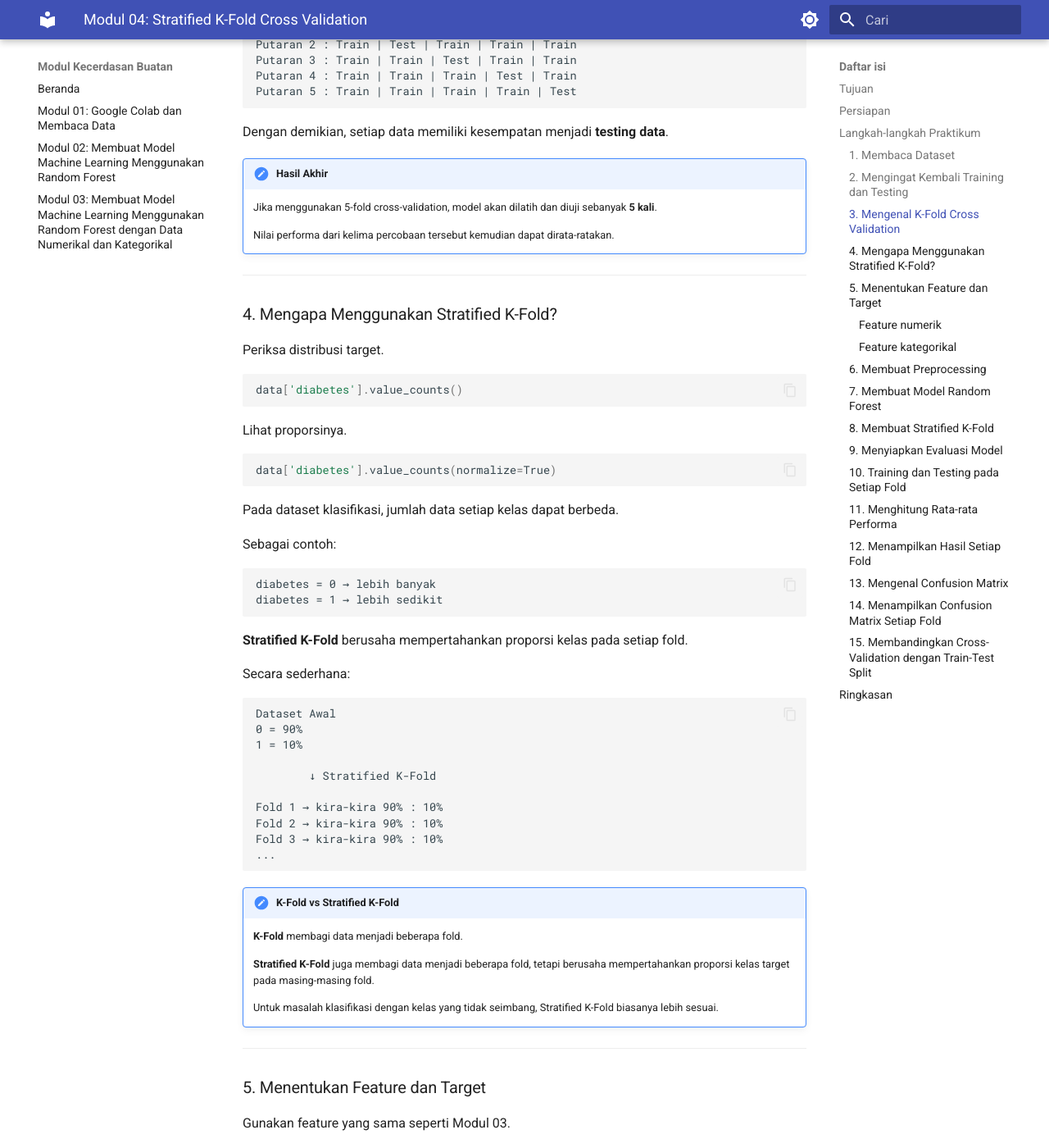
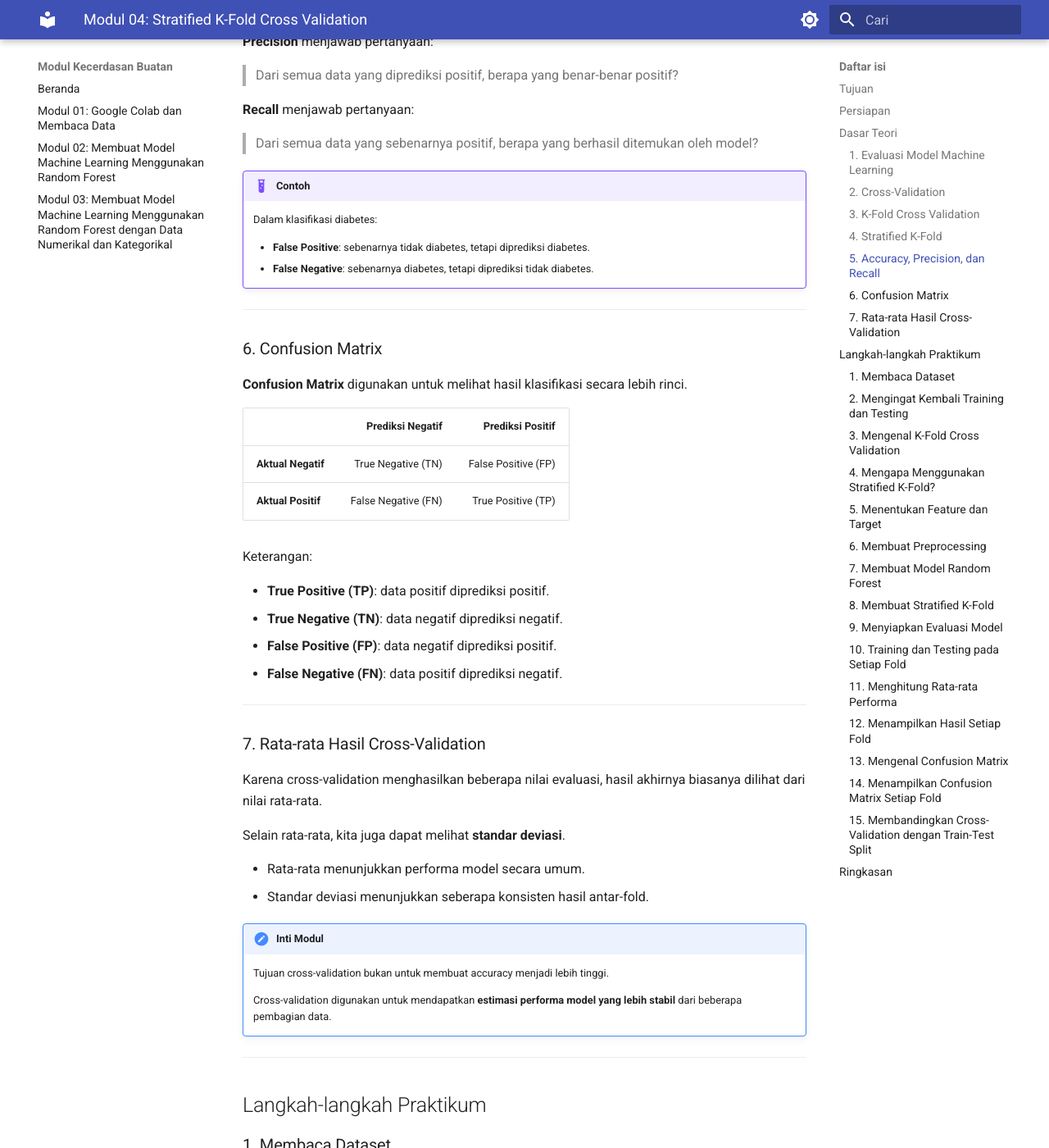
Before and after one commit to hysun7/modul-ai, an MkDocs documentation site: the page built from docs/modul04.md, in a window 1280 px wide and 1400 px high, scrolled down 3008 px. Shown: the whole window at 82% size. Built offline with MkDocs 1.6.1 and Material for MkDocs 9.7.7, drawn with Linux system fonts in a browser that asks for light colours; some of the changed text lies outside the part shown.

Commit message:
Add files via upload

````diff
--- a/docs/modul04.md
+++ b/docs/modul04.md
@@ -27,16 +27,143 @@ Dataset dapat diunduh melalui tautan berikut:
 !!! tip "Persiapan Dataset"
     Simpan dataset pada folder `praktikum_ai` di Google Drive.
 
-    Contoh lokasi:
+    Contoh lokasi file:
 
-    ```text
-    MyDrive/praktikum_ai/diabetes.csv
-    ```
+    `MyDrive/praktikum_ai/diabetes.csv`
 
 !!! note "Prasyarat"
     Pada Modul 03 kita menggunakan satu pembagian **training data** dan **testing data**.
 
     Pada modul ini, kita akan menguji model beberapa kali menggunakan pembagian data yang berbeda melalui **Stratified K-Fold Cross Validation**.
+
+---
+
+## Dasar Teori
+
+### 1. Evaluasi Model Machine Learning
+
+Setelah model Machine Learning dibuat, kita perlu mengetahui apakah model tersebut bekerja dengan baik pada data yang belum pernah dilihat sebelumnya.
+
+Karena itu, data biasanya dibagi menjadi:
+
+- **Training data**: digunakan untuk melatih model.
+- **Testing data**: digunakan untuk mengevaluasi model.
+
+Pada metode **train-test split**, pembagian data hanya dilakukan satu kali.
+
+Hasil evaluasi dapat dipengaruhi oleh data mana yang masuk ke training dan testing.
+
+---
+
+### 2. Cross-Validation
+
+**Cross-validation** merupakan teknik evaluasi model dengan melakukan proses training dan testing beberapa kali menggunakan pembagian data yang berbeda.
+
+Tujuannya adalah memperoleh gambaran performa model yang lebih stabil dibandingkan hanya menggunakan satu pembagian data.
+
+---
+
+### 3. K-Fold Cross Validation
+
+Pada K-Fold Cross Validation, dataset dibagi menjadi `k` bagian yang disebut **fold**.
+
+Jika:
+
+`k = 5`
+
+maka dataset dibagi menjadi lima fold.
+
+Pada setiap putaran:
+
+- satu fold digunakan sebagai testing data,
+- fold lainnya digunakan sebagai training data.
+
+Contoh:
+
+```text
+Putaran 1 : Test  | Train | Train | Train | Train
+Putaran 2 : Train | Test  | Train | Train | Train
+Putaran 3 : Train | Train | Test  | Train | Train
+Putaran 4 : Train | Train | Train | Test  | Train
+Putaran 5 : Train | Train | Train | Train | Test
+```
+
+Dengan demikian, setiap bagian data pernah digunakan sebagai testing data.
+
+!!! note "Contoh"
+    Jika menggunakan 5-fold cross-validation, model akan dilatih dan diuji sebanyak **5 kali**.
+
+---
+
+### 4. Stratified K-Fold
+
+Pada masalah klasifikasi, jumlah data pada setiap kelas tidak selalu sama.
+
+Sebagai contoh:
+
+```text
+diabetes = 0 → 90%
+diabetes = 1 → 10%
+```
+
+**Stratified K-Fold** berusaha mempertahankan proporsi kelas pada setiap fold agar kurang lebih sama dengan dataset awal.
+
+!!! tip "Kapan Digunakan?"
+    Stratified K-Fold cocok digunakan untuk masalah **klasifikasi**, terutama ketika jumlah data antar-kelas tidak seimbang.
+
+---
+
+### 5. Accuracy, Precision, dan Recall
+
+**Accuracy** menunjukkan proporsi seluruh prediksi yang benar.
+
+**Precision** menjawab pertanyaan:
+
+> Dari semua data yang diprediksi positif, berapa yang benar-benar positif?
+
+**Recall** menjawab pertanyaan:
+
+> Dari semua data yang sebenarnya positif, berapa yang berhasil ditemukan oleh model?
+
+!!! example "Contoh"
+    Dalam klasifikasi diabetes:
+
+    - **False Positive**: sebenarnya tidak diabetes, tetapi diprediksi diabetes.
+    - **False Negative**: sebenarnya diabetes, tetapi diprediksi tidak diabetes.
+
+---
+
+### 6. Confusion Matrix
+
+**Confusion Matrix** digunakan untuk melihat hasil klasifikasi secara lebih rinci.
+
+| | Prediksi Negatif | Prediksi Positif |
+|---|---:|---:|
+| **Aktual Negatif** | True Negative (TN) | False Positive (FP) |
+| **Aktual Positif** | False Negative (FN) | True Positive (TP) |
+
+Keterangan:
+
+- **True Positive (TP)**: data positif diprediksi positif.
+- **True Negative (TN)**: data negatif diprediksi negatif.
+- **False Positive (FP)**: data negatif diprediksi positif.
+- **False Negative (FN)**: data positif diprediksi negatif.
+
+---
+
+### 7. Rata-rata Hasil Cross-Validation
+
+Karena cross-validation menghasilkan beberapa nilai evaluasi, hasil akhirnya biasanya dilihat dari nilai rata-rata.
+
+Selain rata-rata, kita juga dapat melihat **standar deviasi**.
+
+- Rata-rata menunjukkan performa model secara umum.
+- Standar deviasi menunjukkan seberapa konsisten hasil antar-fold.
+
+!!! note "Inti Modul"
+    Tujuan cross-validation bukan untuk membuat accuracy menjadi lebih tinggi.
+
+    Cross-validation digunakan untuk mendapatkan **estimasi performa model yang lebih stabil** dari beberapa pembagian data.
 
 ---
 
@@ -46,71 +173,27 @@ Dataset dapat diunduh melalui tautan berikut:
 
 Hubungkan Google Colab dengan Google Drive.
 
-```python
-from google.colab import drive
-
-drive.mount('/content/drive')
-```
+![Menghubungkan Google Drive](assets/modul04/01_mount_drive.png)
 
 Import Pandas.
 
-```python
-import pandas as pd
-```
+![Import Pandas](assets/modul04/02_import_pandas.png)
 
-Tentukan lokasi dataset.
+Tentukan lokasi dataset dan baca dataset.
 
-```python
-filepath = '/content/drive/MyDrive/praktikum_ai/diabetes.csv'
-```
+![Membaca dataset](assets/modul04/03_read_dataset.png)
 
-Baca dataset.
+Periksa ukuran dataset dan informasi setiap kolom.
 
-```python
-data = pd.read_csv(filepath)
-
-data.head()
-```
-
-Periksa ukuran dataset.
-
-```python
-data.shape
-```
-
-Periksa informasi setiap kolom.
-
-```python
-data.info()
-```
+![Melihat struktur dataset](assets/modul04/04_shape_info.png)
 
 ---
 
 ### 2. Mengingat Kembali Training dan Testing
 
-Pada Modul 03, dataset dibagi satu kali menjadi:
+Pada Modul 03, dataset dibagi satu kali menjadi **training data** dan **testing data**.
 
-```text
-Dataset
-   ↓
-Training Data
-   +
-Testing Data
-```
-
-Contohnya:
-
-```python
-X_train, X_test, y_train, y_test = train_test_split(
-    X,
-    y,
-    test_size=0.2,
-    random_state=42,
-    stratify=y
-)
-```
-
-Masalahnya, hasil evaluasi dapat dipengaruhi oleh **data mana yang kebetulan masuk ke training dan testing**.
+Masalahnya, hasil evaluasi dapat dipengaruhi oleh data mana yang kebetulan masuk ke training dan testing.
 
 Cross-validation mencoba mengurangi ketergantungan terhadap satu pembagian data saja.
 
@@ -118,135 +201,38 @@ Cross-validation mencoba mengurangi ketergantungan terhadap satu pembagian data
 
 ### 3. Mengenal K-Fold Cross Validation
 
-Pada K-Fold Cross Validation, dataset dibagi menjadi beberapa bagian yang disebut **fold**.
+Jika kita menggunakan `k = 5`, maka dataset dibagi menjadi lima fold.
 
-Misalnya kita menggunakan:
+Pada setiap putaran, satu fold digunakan sebagai testing data dan empat fold lainnya digunakan sebagai training data.
 
-```text
-k = 5
-```
-
-maka dataset dibagi menjadi lima bagian:
-
-```text
-Fold 1
-Fold 2
-Fold 3
-Fold 4
-Fold 5
-```
-
-Pada setiap percobaan, satu fold digunakan sebagai testing data dan fold lainnya digunakan sebagai training data.
-
-```text
-Putaran 1 : Test | Train | Train | Train | Train
-Putaran 2 : Train | Test | Train | Train | Train
-Putaran 3 : Train | Train | Test | Train | Train
-Putaran 4 : Train | Train | Train | Test | Train
-Putaran 5 : Train | Train | Train | Train | Test
-```
-
-Dengan demikian, setiap data memiliki kesempatan menjadi **testing data**.
-
-!!! note "Hasil Akhir"
-    Jika menggunakan 5-fold cross-validation, model akan dilatih dan diuji sebanyak **5 kali**.
-
-    Nilai performa dari kelima percobaan tersebut kemudian dapat dirata-ratakan.
+Jika menggunakan 5-fold cross-validation, model akan dilatih dan diuji sebanyak **5 kali**.
 
 ---
 
 ### 4. Mengapa Menggunakan Stratified K-Fold?
 
-Periksa distribusi target.
+Periksa distribusi target diabetes.
 
-```python
-data['diabetes'].value_counts()
-```
+![Distribusi target](assets/modul04/05_target_distribution.png)
 
-Lihat proporsinya.
+Stratified K-Fold berusaha mempertahankan proporsi kelas pada setiap fold agar kurang lebih sama dengan dataset awal.
 
-```python
-data['diabetes'].value_counts(normalize=True)
-```
-
-Pada dataset klasifikasi, jumlah data setiap kelas dapat berbeda.
-
-Sebagai contoh:
-
-```text
-diabetes = 0 → lebih banyak
-diabetes = 1 → lebih sedikit
-```
-
-**Stratified K-Fold** berusaha mempertahankan proporsi kelas pada setiap fold.
-
-Secara sederhana:
-
-```text
-Dataset Awal
-0 = 90%
-1 = 10%
-
-        ↓ Stratified K-Fold
-
-Fold 1 → kira-kira 90% : 10%
-Fold 2 → kira-kira 90% : 10%
-Fold 3 → kira-kira 90% : 10%
-...
-```
-
-!!! note "K-Fold vs Stratified K-Fold"
-    **K-Fold** membagi data menjadi beberapa fold.
-
-    **Stratified K-Fold** juga membagi data menjadi beberapa fold, tetapi berusaha mempertahankan proporsi kelas target pada masing-masing fold.
-
-    Untuk masalah klasifikasi dengan kelas yang tidak seimbang, Stratified K-Fold biasanya lebih sesuai.
+!!! question "Coba Amati"
+    Apakah jumlah data `diabetes = 0` dan `diabetes = 1` seimbang?
 
 ---
 
 ### 5. Menentukan Feature dan Target
 
-Gunakan feature yang sama seperti Modul 03.
+Gunakan feature yang sama seperti Modul 03:
 
-#### Feature numerik
+| Peran | Kolom |
+|---|---|
+| **Feature numerik (X)** | `age`, `hypertension`, `bmi`, `HbA1c_level`, `blood_glucose_level` |
+| **Feature kategorikal (X)** | `gender`, `smoking_history` |
+| **Target (y)** | `diabetes` |
 
-```python
-numerical_features = [
-    'age',
-    'hypertension',
-    'bmi',
-    'HbA1c_level',
-    'blood_glucose_level'
-]
-```
-
-#### Feature kategorikal
-
-```python
-categorical_features = [
-    'gender',
-    'smoking_history'
-]
-```
-
-Buat feature `X`.
-
-```python
-X = data[numerical_features + categorical_features]
-```
-
-Buat target `y`.
-
-```python
-y = data['diabetes']
-```
-
-Periksa hasilnya.
-
-```python
-print("Ukuran X:", X.shape)
-print("Ukuran y:", y.shape)
-```
+![Menentukan feature dan target](assets/modul04/06_features_target.png)
 
 ---
 
@@ -254,31 +240,7 @@ print("Ukuran y:", y.shape)
 
 Feature kategorikal perlu diubah menjadi bentuk numerik menggunakan `OneHotEncoder`.
 
-Import library.
-
-```python
-from sklearn.preprocessing import OneHotEncoder
-from sklearn.compose import ColumnTransformer
-```
-
-Buat transformer untuk feature kategorikal.
-
-```python
-categorical_transformer = OneHotEncoder(
-    handle_unknown='ignore'
-)
-```
-
-Gabungkan preprocessing dengan `ColumnTransformer`.
-
-```python
-preprocessor = ColumnTransformer(
-    transformers=[
-        ('num', 'passthrough', numerical_features),
-        ('cat', categorical_transformer, categorical_features)
-    ]
-)
-```
+![Membuat preprocessing](assets/modul04/07_preprocessor.png)
 
 !!! note "Feature Numerik"
     Feature numerik menggunakan `passthrough` karena Random Forest tidak membutuhkan scaling.
@@ -287,63 +249,17 @@ preprocessor = ColumnTransformer(
 
 ### 7. Membuat Model Random Forest
 
-Import Pipeline dan Random Forest.
+Gunakan Pipeline untuk menggabungkan preprocessing dan Random Forest.
 
-```python
-from sklearn.pipeline import Pipeline
-from sklearn.ensemble import RandomForestClassifier
-```
-
-Buat model.
-
-```python
-model = Pipeline(
-    steps=[
-        ('preprocessor', preprocessor),
-        (
-            'classifier',
-            RandomForestClassifier(
-                n_estimators=100,
-                random_state=42
-            )
-        )
-    ]
-)
-```
-
-Alurnya:
-
-```text
-Data
-  ↓
-Preprocessing
-  ↓
-One-Hot Encoding
-  ↓
-Random Forest
-  ↓
-Prediksi
-```
+![Membuat model Random Forest](assets/modul04/08_pipeline.png)
 
 ---
 
 ### 8. Membuat Stratified K-Fold
 
-Import `StratifiedKFold`.
-
-```python
-from sklearn.model_selection import StratifiedKFold
-```
-
 Gunakan **5-fold cross-validation**.
 
-```python
-skf = StratifiedKFold(
-    n_splits=5,
-    shuffle=True,
-    random_state=42
-)
-```
+![Membuat Stratified K-Fold](assets/modul04/09_stratified_kfold.png)
 
 Parameter:
 
@@ -355,31 +271,14 @@ Parameter:
 
 ### 9. Menyiapkan Evaluasi Model
 
-Kita akan menghitung tiga metric:
+Kita akan menghitung:
 
-- **Accuracy**
-- **Precision**
-- **Recall**
+- Accuracy
+- Precision
+- Recall
+- Confusion Matrix
 
-Import metric yang diperlukan.
-
-```python
-from sklearn.metrics import (
-    accuracy_score,
-    precision_score,
-    recall_score,
-    confusion_matrix
-)
-```
-
-Siapkan list untuk menyimpan hasil setiap fold.
-
-```python
-accuracies = []
-precisions = []
-recalls = []
-confusion_matrices = []
-```
+![Menyiapkan metric](assets/modul04/10_metrics_setup.png)
 
 ---
 
@@ -387,133 +286,37 @@ confusion_matrices = []
 
 Gunakan perulangan untuk menjalankan setiap fold.
 
-```python
-for fold, (train_index, test_index) in enumerate(
-    skf.split(X, y),
-    start=1
-):
+![Training dan testing setiap fold](assets/modul04/11_cv_loop.png)
 
-    X_train = X.iloc[train_index]
-    X_test = X.iloc[test_index]
+Pada setiap iterasi:
 
-    y_train = y.iloc[train_index]
-    y_test = y.iloc[test_index]
-
-    model.fit(X_train, y_train)
-
-    y_pred = model.predict(X_test)
-
-    accuracy = accuracy_score(y_test, y_pred)
-
-    precision = precision_score(
-        y_test,
-        y_pred,
-        zero_division=0
-    )
-
-    recall = recall_score(
-        y_test,
-        y_pred,
-        zero_division=0
-    )
-
-    cm = confusion_matrix(y_test, y_pred)
-
-    accuracies.append(accuracy)
-    precisions.append(precision)
-    recalls.append(recall)
-    confusion_matrices.append(cm)
-
-    print(
-        f"Fold {fold} | "
-        f"Accuracy: {accuracy:.4f} | "
-        f"Precision: {precision:.4f} | "
-        f"Recall: {recall:.4f}"
-    )
-```
-
-Setiap iterasi melakukan:
-
-```text
-Pilih Training & Testing Fold
-          ↓
-       model.fit()
-          ↓
-      model.predict()
-          ↓
-     Hitung Metrics
-          ↓
-     Simpan Hasil
-```
+1. data dibagi menjadi training dan testing,
+2. model dilatih,
+3. model melakukan prediksi,
+4. metric dihitung,
+5. hasil disimpan.
 
 !!! question "Coba Amati"
     Apakah nilai accuracy, precision, dan recall pada setiap fold sama?
-
-    Jika berbeda, mengapa hal tersebut dapat terjadi?
 
 ---
 
 ### 11. Menghitung Rata-rata Performa
 
-Import NumPy.
+Hitung rata-rata accuracy, precision, recall, serta standar deviasi accuracy.
 
-```python
-import numpy as np
-```
-
-Hitung rata-rata setiap metric.
-
-```python
-print(
-    f"Average Accuracy  : {np.mean(accuracies):.4f}"
-)
-
-print(
-    f"Average Precision : {np.mean(precisions):.4f}"
-)
-
-print(
-    f"Average Recall    : {np.mean(recalls):.4f}"
-)
-```
-
-Kita juga dapat menghitung standar deviasi accuracy.
-
-```python
-print(
-    f"Std. Accuracy     : {np.std(accuracies):.4f}"
-)
-```
+![Menghitung rata-rata performa](assets/modul04/12_average_results.png)
 
 !!! note "Mengapa Standar Deviasi?"
-    Rata-rata menunjukkan performa model secara umum.
-
-    Standar deviasi menunjukkan seberapa besar hasil antar-fold berubah.
-
     Nilai standar deviasi yang kecil menunjukkan hasil antar-fold relatif konsisten.
 
 ---
 
 ### 12. Menampilkan Hasil Setiap Fold
 
-Agar lebih mudah dibaca, buat DataFrame.
+Simpan hasil setiap fold dalam DataFrame.
 
-```python
-hasil_cv = pd.DataFrame({
-    'Fold': range(1, 6),
-    'Accuracy': accuracies,
-    'Precision': precisions,
-    'Recall': recalls
-})
-
-hasil_cv
-```
-
-Tambahkan baris rata-rata jika diperlukan.
-
-```python
-hasil_cv.mean(numeric_only=True)
-```
+![Hasil setiap fold](assets/modul04/13_results_dataframe.png)
 
 !!! question "Coba Analisis"
     Fold mana yang menghasilkan accuracy tertinggi?
@@ -526,19 +329,10 @@ hasil_cv.mean(numeric_only=True)
 
 Confusion matrix menunjukkan hasil klasifikasi secara lebih rinci.
 
-Untuk klasifikasi diabetes:
-
 | | Prediksi 0 | Prediksi 1 |
 |---|---:|---:|
 | **Aktual 0** | True Negative | False Positive |
 | **Aktual 1** | False Negative | True Positive |
-
-Secara sederhana:
-
-- **True Positive (TP)** → diabetes diprediksi diabetes.
-- **True Negative (TN)** → tidak diabetes diprediksi tidak diabetes.
-- **False Positive (FP)** → tidak diabetes diprediksi diabetes.
-- **False Negative (FN)** → diabetes diprediksi tidak diabetes.
 
 !!! warning "Perhatikan False Negative"
     Dalam konteks screening, False Negative berarti data dengan kelas positif diprediksi sebagai negatif.
@@ -551,32 +345,7 @@ Secara sederhana:
 
 Gunakan `ConfusionMatrixDisplay`.
 
-```python
-import matplotlib.pyplot as plt
-
-from sklearn.metrics import ConfusionMatrixDisplay
-```
-
-Tampilkan confusion matrix dari setiap fold.
-
-```python
-for i, cm in enumerate(confusion_matrices):
-
-    disp = ConfusionMatrixDisplay(
-        confusion_matrix=cm,
-        display_labels=[0, 1]
-    )
-
-    disp.plot()
-
-    plt.title(
-        f'Confusion Matrix - Fold {i+1}'
-    )
-
-    plt.show()
-```
-
-Perhatikan perbedaan confusion matrix antar-fold.
+![Menampilkan confusion matrix](assets/modul04/14_confusion_matrix.png)
 
 !!! question "Coba Amati"
     Pada fold mana jumlah False Negative paling banyak?
@@ -585,45 +354,21 @@ Perhatikan perbedaan confusion matrix antar-fold.
 
 ### 15. Membandingkan Cross-Validation dengan Train-Test Split
 
-Pada train-test split:
-
-```text
-Dataset
-  ↓
-1x Training
-+
-1x Testing
-```
-
-Sedangkan pada 5-fold cross-validation:
-
-```text
-Dataset
-  ↓
-5 pembagian berbeda
-  ↓
-5x Training
-+
-5x Testing
-  ↓
-Rata-rata Performa
-```
-
 | Metode | Jumlah Evaluasi | Hasil |
 |---|---:|---|
 | Train-Test Split | 1 | Bergantung pada satu pembagian |
-| 5-Fold CV | 5 | Rata-rata dari 5 pembagian |
+| 5-Fold Cross Validation | 5 | Rata-rata dari 5 pembagian |
 
-!!! note "Bukan Berarti Cross-Validation Selalu Lebih Tinggi"
+!!! note "Ingat"
     Tujuan cross-validation bukan untuk membuat accuracy menjadi lebih tinggi.
 
-    Cross-validation digunakan untuk memperoleh **estimasi performa yang lebih stabil** dari beberapa pembagian data.
+    Cross-validation digunakan untuk memperoleh **estimasi performa yang lebih stabil**.
 
 ---
 
 ## Ringkasan
 
-Pada praktikum ini kita telah mempelajari:
+Pada praktikum ini kita telah melakukan proses:
 
 ```text
 Dataset
@@ -632,16 +377,7 @@ Feature (X) + Target (y)
    ↓
 Stratified K-Fold
    ↓
-┌──────────────┐
-│ Fold 1       │
-│ Fold 2       │
-│ Fold 3       │
-│ Fold 4       │
-│ Fold 5       │
-└──────────────┘
-   ↓
-Training + Testing
-pada setiap fold
+Training + Testing pada setiap fold
    ↓
 Accuracy
 Precision
@@ -683,13 +419,7 @@ Manakah yang menghasilkan average accuracy tertinggi?
 
 ## 2. Membandingkan Precision dan Recall
 
-Untuk eksperimen:
-
-```text
-n_splits = 5
-```
-
-catat:
+Untuk eksperimen `n_splits = 5`, catat:
 
 - average accuracy,
 - average precision,
@@ -753,16 +483,10 @@ Jelaskan dalam maksimal **3 kalimat**:
 
 ## Pengumpulan
 
-Simpan notebook dalam format:
-
-```text
-.ipynb
-```
+Simpan notebook dalam format `.ipynb`.
 
 Gunakan nama file:
 
-```text
-NIM_Nama_Modul04.ipynb
-```
+`NIM_Nama_Modul04.ipynb`
 
 Pastikan seluruh cell sudah dijalankan dan output terlihat sebelum notebook dikumpulkan.
````
